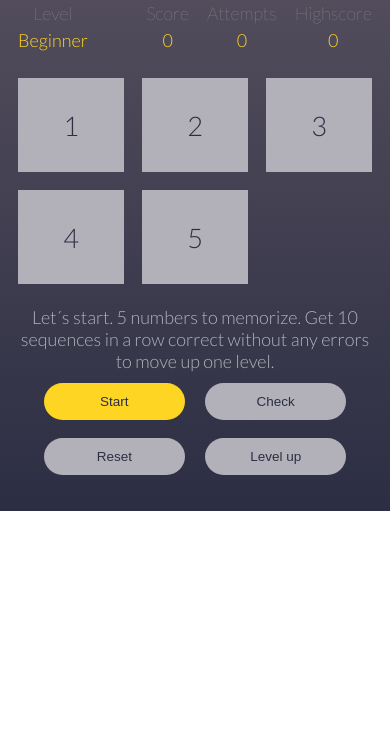
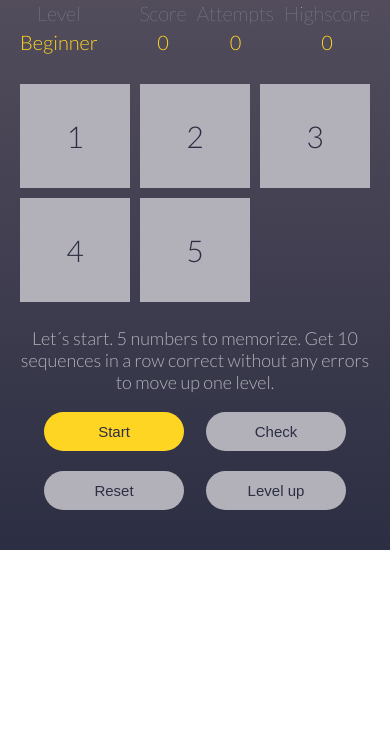
Before and after one commit to KaiBoro/trainyourbrain-1, a plain HTML site: page index.html in a window 390 px wide. Shown: the part 97-844 px from the top of the page. Drawn offline with Linux system fonts and the light colour scheme.

Commit message:
Add files via upload

```diff
--- a/styles.css
+++ b/styles.css
@@ -195,7 +195,7 @@ body {
   }
 }
 
-@media screen and (max-width: 38.625em) {
+@media screen and (max-width: 37.5em) {
   /* 618 px */
 
   .game {
@@ -205,19 +205,20 @@ body {
 
   .heading-primary {
     margin-bottom: 2rem;
+    font-size: 4rem;
   }
 
   .grid-container-fields {
     padding: 3rem 0 0 0;
     margin-bottom: 0;
     grid-template-columns: repeat(3, 1fr);
-    grid-gap: 2rem;
+    grid-gap: 1rem;
     justify-content: space-around;
   }
 
   .grid-container-facts {
     grid-template-columns: repeat(5, 1fr);
-    grid-column-gap: 2rem;
+    grid-column-gap: 1rem;
     justify-content: space-evenly;
   }
 
@@ -233,65 +234,25 @@ body {
   .info {
     height: 10rem;
     padding: 2.5rem 0;
-    font-size: 2rem;
+    font-size: 1.8rem;
   }
 }
 
-@media screen and (max-width: 25.875em) {
-  /* 414px */
-
+@media screen and (max-width: 23.375em) {
+  /* 374px */
   html {
-    font-size: 56.25%;
-  }
-}
-
-@media screen and (max-width: 23.4375em) {
-  /* 375px */
-  html {
-    font-size: 50%;
-  }
-}
-
-/* @media screen and (max-width: 38.625em) {
-  /* 618 px
-  html {
-    font-size: 45%;
+    font-size: 31.25%;
   }
 
-  .game {
-    padding-top: 3rem;
+  .info {
+    font-size: 3rem;
+  }
+
+  .facts {
+    font-size: 3rem;
   }
 
   .heading-primary {
-    margin-bottom: 2rem;
+    font-size: 6rem;
   }
-
-  .grid-container-fields {
-    padding: 3rem 0 0 0;
-    margin-bottom: 0;
-    grid-template-columns: repeat(3, 1fr);
-    grid-gap: 2rem;
-    justify-content: space-around;
-  }
-
-  .grid-container-facts {
-    grid-template-columns: repeat(5, 1fr);
-    grid-column-gap: 2rem;
-    justify-content: space-evenly;
-  }
-
-  .facts {
-    margin-bottom: 0;
-  }
-
-  .btn {
-    margin: 1rem;
-    width: 40%;
-  }
-
-  .info {
-    height: 10rem;
-    padding: 2.5rem 0;
-    font-size: 2rem;
-  }
-} */
+}
```
